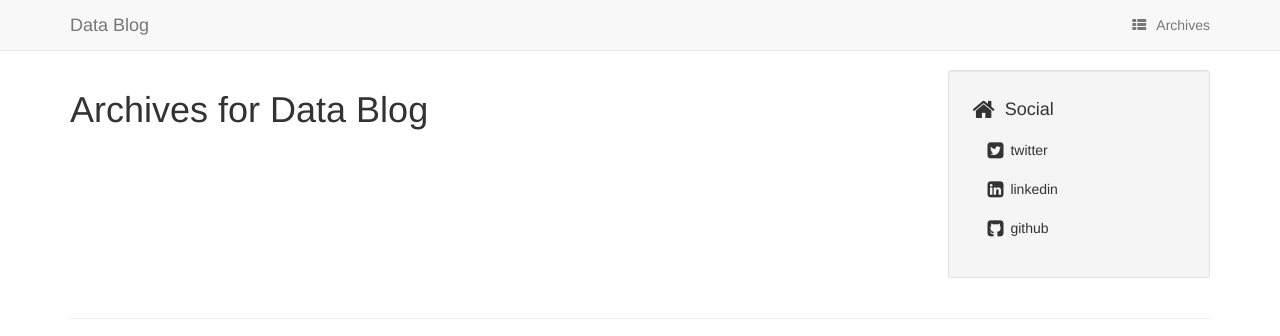
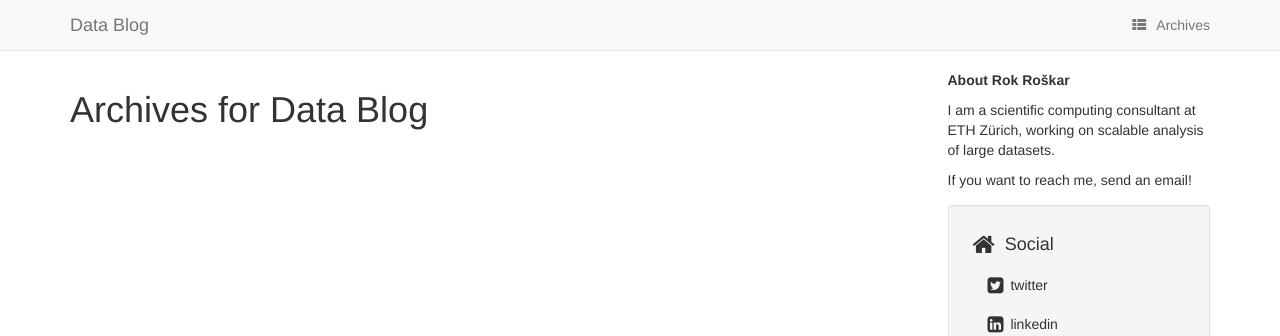
Before and after one commit to rokroskar/rokroskar.github.io, a plain HTML site: page archives.html in a window 1280 px wide. Shown: the top 336 px of the page. Drawn offline with Linux system fonts and the light colour scheme.

Commit message:
Update documentation

```diff
--- a/archives.html
+++ b/archives.html
@@ -68,7 +68,16 @@ Data Blog            </a>
         </div>
         <div class="col-sm-3" id="sidebar">
             <aside>
+<div id="aboutme">
+    <p>
+        <strong>About Rok Roškar</strong><br/>
 
+<p>I am a scientific computing consultant at <a href="https://sis.id.ethz.ch/">ETH Zürich</a>,
+working on scalable analysis of large datasets.</p>
+<p>If you want to reach me, <a href="mailto:rokroskar@gmail.com">send an email!</a></p>
+
+    </p>
+</div>
 <section class="well well-sm">
     <ul class="list-group list-group-flush">
             <li class="list-group-item"><h4><i class="fa fa-home fa-lg"></i><span class="icon-label">Social</span></h4>
```
Also changed, not shown: authors.html (+9 -0 lines), categories.html (+9 -0 lines), drafts/monitoring-spark-on-hadoop-with-prometheus-and-grafana.html (+9 -0 lines), index.html (+9 -0 lines), tags.html (+9 -0 lines).
